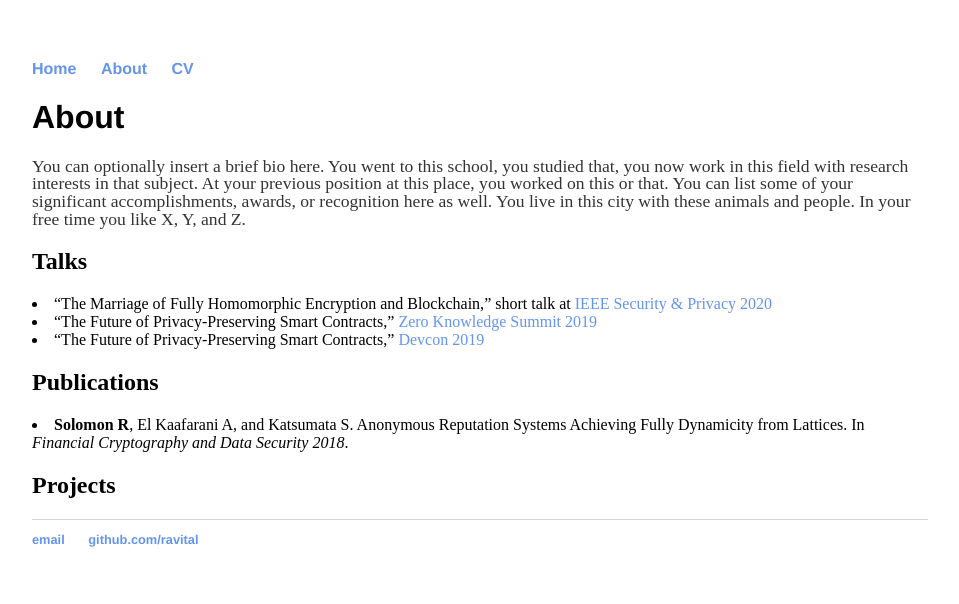
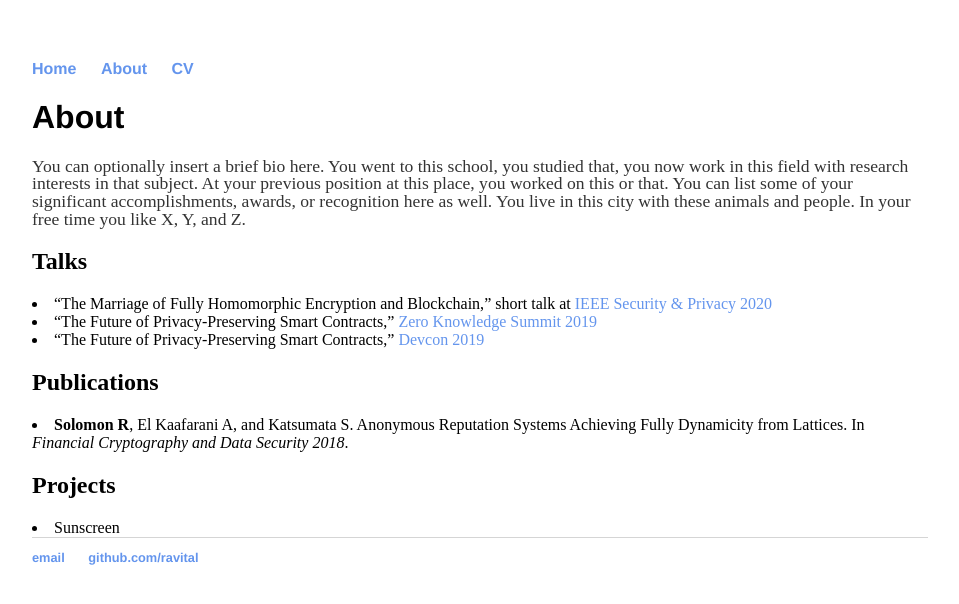
Before and after one commit to ravital/ravital.github.io, a Jekyll site: the page built from about/index.html, in a window 1280 px wide. Shown: the top 604 px of the page, without its empty margins (160-1119 px from the left). Built offline with Jekyll 4.4.1, drawn with Linux system fonts in a browser that asks for light colours.

Commit message:
Update index.html

```diff
--- a/about/index.html
+++ b/about/index.html
@@ -16,6 +16,7 @@ title: About Ravital Solomon
 			<li><strong>Solomon R</strong>, El Kaafarani A, and Katsumata S. Anonymous Reputation Systems Achieving Fully Dynamicity from Lattices. In <i>Financial Cryptography and Data Security 2018</i>.</li>
 
 			<h2>Projects</h2>
+			<li>Sunscreen</li>
 
 
 		</div>
```
